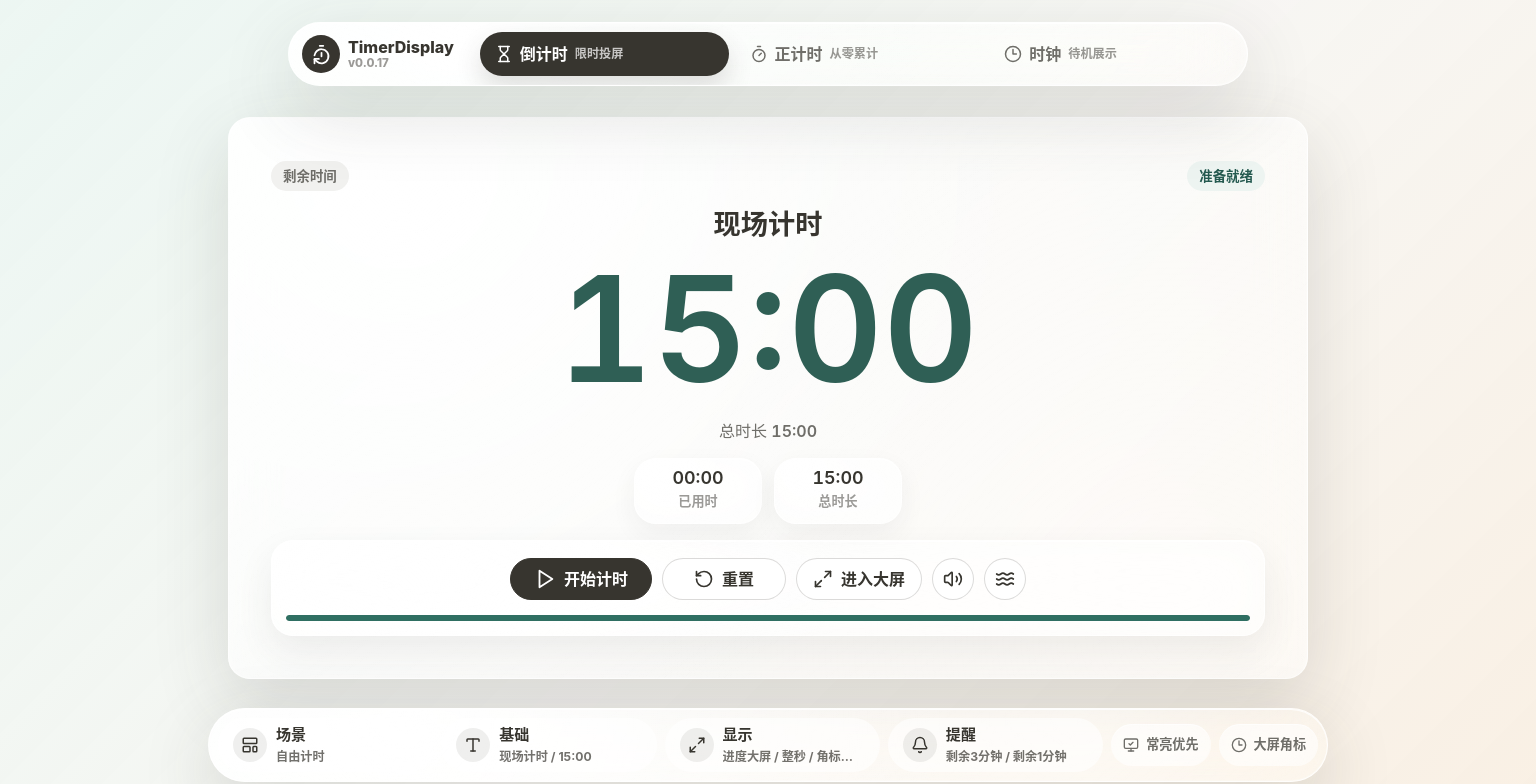
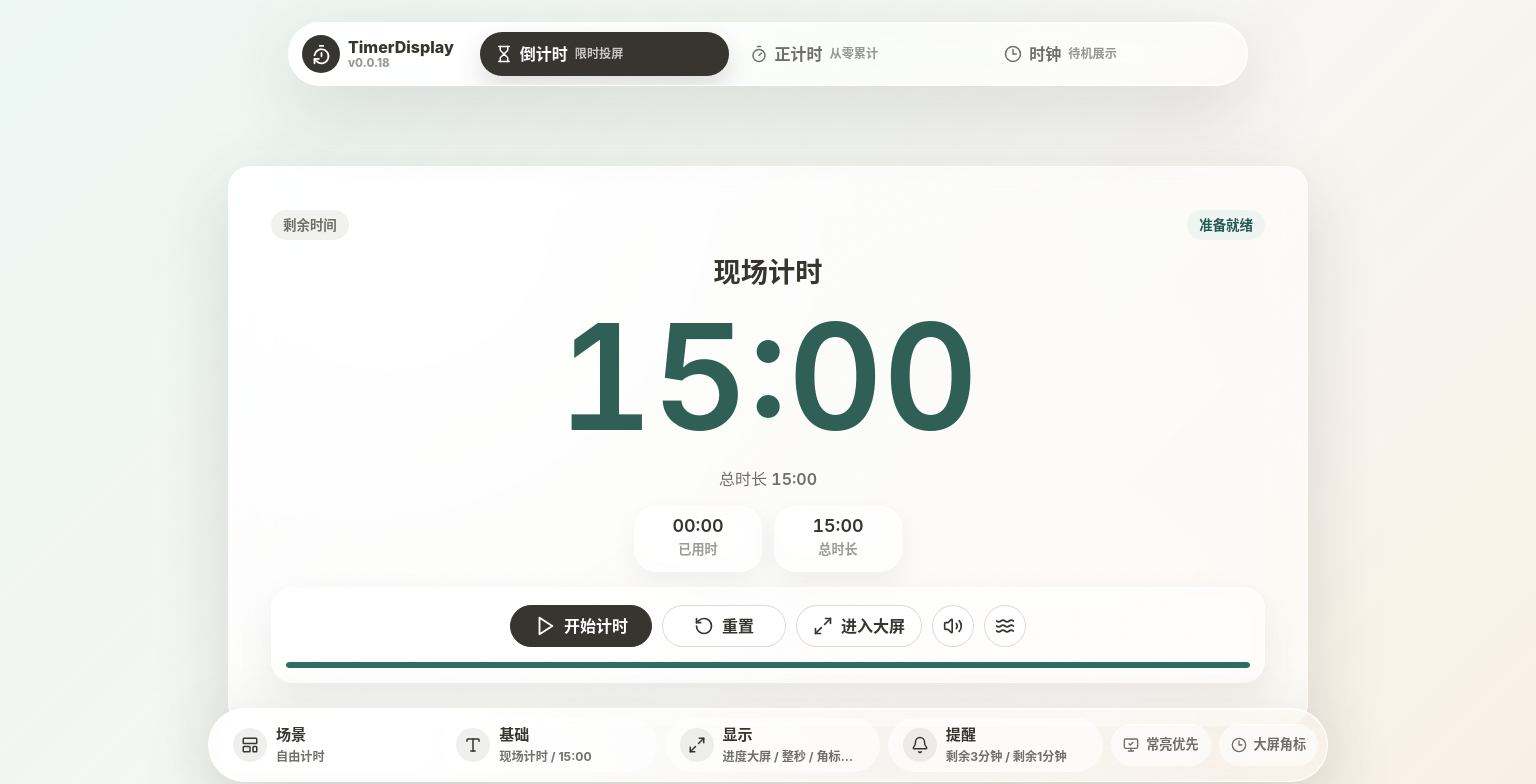
Before and after one commit to nowscott/TimerDisplay, a React (Vite) app: page / in a window 1536 px wide. Shown: the top 784 px of the page. Built offline with nearby package versions, Linux system fonts and the light colour scheme.

Commit message:
Release v0.0.18

```diff
--- a/package.json
+++ b/package.json
@@ -1,6 +1,6 @@
 {
   "name": "timer-display",
-  "version": "0.0.17",
+  "version": "0.0.18",
   "private": false,
   "description": "中文网页现场计时工具，适合课堂、公开课、赛课和会议现场投屏。",
   "license": "MIT",
--- a/src/styles/animations-responsive.css
+++ b/src/styles/animations-responsive.css
@@ -165,7 +165,7 @@
   }
 }
 
-@media (min-width: 901px) and (max-width: 1180px) {
+@media (min-width: 901px) and (max-width: 1499px) {
   .app-shell {
     padding: 18px clamp(18px, 2.4vw, 28px) 112px;
   }
@@ -329,6 +329,19 @@
   .config-dock-status,
   .config-dock-status--clock {
     display: none;
+  }
+}
+
+@media (min-width: 1500px) {
+  .workspace-main {
+    align-items: start;
+    min-height: auto;
+    margin-top: clamp(34px, 7vh, 140px);
+  }
+
+  .timer-workspace .timer-stage {
+    height: min(700px, max(560px, calc(100vh - 620px)));
+    min-height: 560px;
   }
 }
 
```
Also changed, not shown: 2 other files (tests, documents, lock files or other folders).
